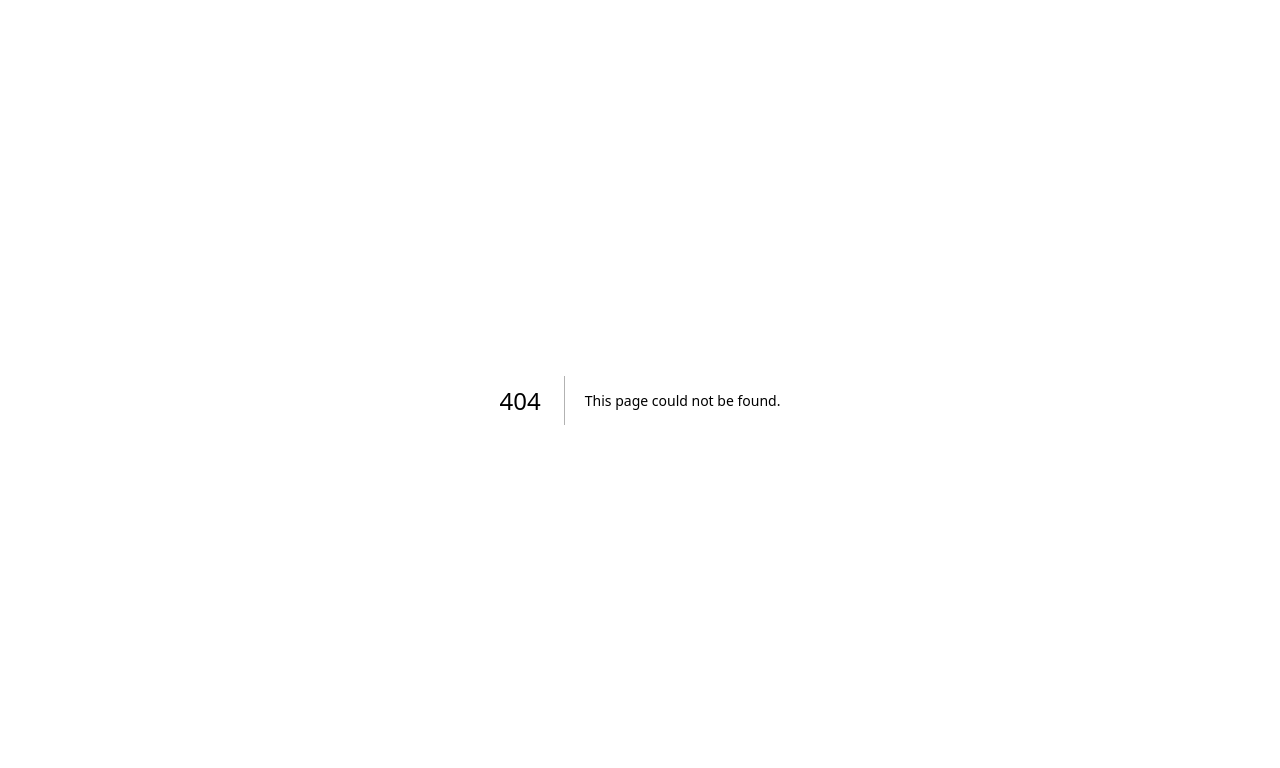
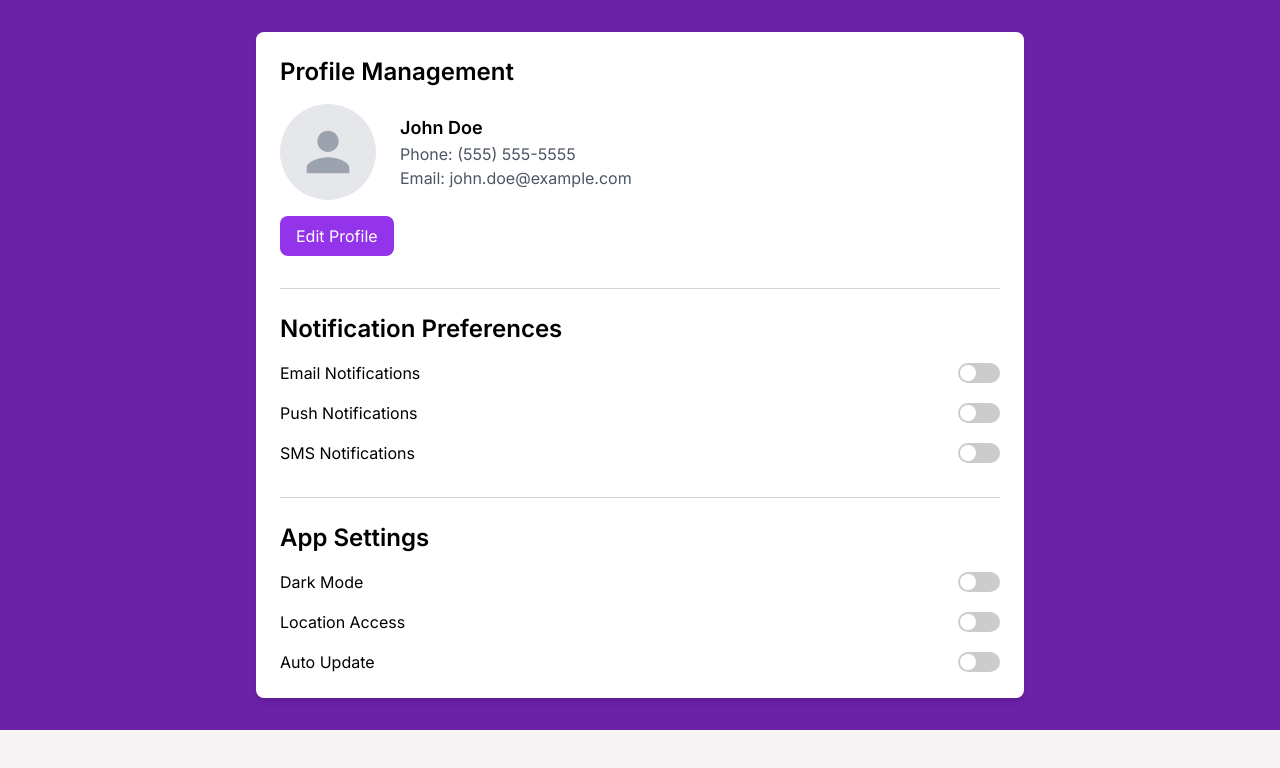
Before and after one commit to Shayan-Mst/vacation, a Next.js app: page /setting in a window 1280 px wide. Before the commit this address had no page. Shown: the top 768 px of the page. Built offline with nearby package versions, Linux system fonts and the light colour scheme.

Commit message:
added setting and profile

```diff
--- a/src/app/globals.css
+++ b/src/app/globals.css
@@ -1062,6 +1062,37 @@ color: var(--white);
   color: #882ac2;
 }
 
+/* setting */
+
+.toggle-checkbox {
+  width: 42px;
+  height: 20px;
+  appearance: none;
+  background-color: #ccc;
+  outline: none;
+  cursor: pointer;
+  border-radius: 10px;
+  position: relative;
+  transition: background-color 0.3s ease;
+}
+.toggle-checkbox::before {
+  content: '';
+  position: absolute;
+  width: 16px;
+  height: 16px;
+  background-color: white;
+  border-radius: 50%;
+  top: 2px;
+  left: 2px;
+  transition: transform 0.3s ease;
+}
+.toggle-checkbox:checked {
+  background-color: #882ac2;
+}
+.toggle-checkbox:checked::before {
+  transform: translateX(22px);
+}
+
 @layer utilities {
   .text-balance {
     text-wrap: balance;
--- /dev/null
+++ b/src/app/setting/page.tsx
@@ -0,0 +1,134 @@
+"use client"
+import React, { useState} from "react";
+
+const page = () => {
+
+    const [isModalVisible, setIsModalVisible] = useState(false);
+
+      const openModal = () => {
+        setIsModalVisible(true);
+      };
+
+      const closeModal = () => {
+        setIsModalVisible(false);
+      };
+  return (
+    <div className='p-8 bg-purple-800'>
+
+  <div className="max-w-3xl mx-auto bg-white rounded-lg shadow-md p-6">
+
+
+    <div className="mb-8">
+      <h2 className="text-2xl font-semibold mb-4">Profile Management</h2>
+      <div className="flex items-center space-x-6">
+
+      <div className="w-24 h-24 bg-gray-200 rounded-full flex items-center justify-center">
+    <svg xmlns="http://www.w3.org/2000/svg" className="w-16 h-16 text-gray-400" fill="currentColor" viewBox="0 0 24 24">
+      <path d="M12 12c2.21 0 4-1.79 4-4s-1.79-4-4-4-4 1.79-4 4 1.79 4 4 4zm0 2c-2.67 0-8 1.34-8 4v2h16v-2c0-2.66-5.33-4-8-4z"/>
+    </svg>
+  </div>
+        <div>
+          <p className="text-lg font-semibold">John Doe</p>
+          <p className="text-gray-600">Phone: (555) 555-5555</p>
+          <p className="text-gray-600">Email: john.doe@example.com</p>
+        </div>
+      </div>
+
+      <button onClick={openModal} className="mt-4 px-4 py-2 bg-purple-600 text-white rounded-lg hover:bg-purple-800">Edit Profile</button>
+    </div>
+
+
+    {/* Modal */}
+    {isModalVisible && (
+        <div className="fixed inset-0 flex items-center justify-center z-50 bg-black bg-opacity-50">
+          <div className="bg-white w-full max-w-lg p-6 rounded-lg shadow-lg">
+            <h2 className="text-2xl font-semibold mb-6">Edit Profile</h2>
+
+            {/* Name Input */}
+            <div className="mb-4">
+              <label htmlFor="name" className="block text-gray-700">Name</label>
+              <input type="text" id="name" className="w-full mt-2 p-2 border border-gray-300 rounded-lg focus:outline-none focus:ring-2 focus:ring-blue-500"/>
+            </div>
+
+            {/* Email Input */}
+            <div className="mb-4">
+              <label htmlFor="email" className="block text-gray-700">Email</label>
+              <input type="email" id="email" className="w-full mt-2 p-2 border border-gray-300 rounded-lg focus:outline-none focus:ring-2 focus:ring-blue-500"/>
+            </div>
+
+            {/* Phone Number Input */}
+            <div className="mb-4">
+              <label htmlFor="phone" className="block text-gray-700">Phone Number</label>
+              <input type="tel" id="phone" className="w-full mt-2 p-2 border border-gray-300 rounded-lg focus:outline-none focus:ring-2 focus:ring-blue-500"/>
+            </div>
+
+            {/* Address Input */}
+            <div className="mb-4">
+              <label htmlFor="address" className="block text-gray-700">Address</label>
+              <input type="text" id="address" className="w-full mt-2 p-2 border border-gray-300 rounded-lg focus:outline-none focus:ring-2 focus:ring-blue-500"/>
+            </div>
+
+            {/* Action Buttons */}
+            <div className="flex justify-end space-x-4">
+              <button
+                onClick={closeModal}
+                className="px-4 py-2 bg-gray-300 rounded-lg hover:bg-gray-400"
+              >
+                Cancel
+              </button>
+              <button onClick={closeModal} className="px-4 py-2 bg-purple-600 text-white rounded-lg hover:bg-purple-800">
+                Apply
+              </button>
+            </div>
+          </div>
+        </div>
+      )}
+    <hr className="border-gray-300 my-6"/>
+
+
+    <div className="mb-8">
+      <h2 className="text-2xl font-semibold mb-4">Notification Preferences</h2>
+      <div className="space-y-4">
+        <div className="flex justify-between items-center">
+          <span>Email Notifications</span>
+          <input type="checkbox" className="toggle-checkbox"/>
+        </div>
+        <div className="flex justify-between items-center">
+          <span>Push Notifications</span>
+          <input type="checkbox" className="toggle-checkbox"/>
+        </div>
+        <div className="flex justify-between items-center">
+          <span>SMS Notifications</span>
+          <input type="checkbox" className="toggle-checkbox"/>
+        </div>
+      </div>
+    </div>
+
+    <hr className="border-gray-300 my-6"/>
+
+
+    <div>
+      <h2 className="text-2xl font-semibold mb-4">App Settings</h2>
+      <div className="space-y-4">
+        <div className="flex justify-between items-center">
+          <span>Dark Mode</span>
+          <input type="checkbox" className="toggle-checkbox"/>
+        </div>
+        <div className="flex justify-between items-center">
+          <span>Location Access</span>
+          <input type="checkbox" className="toggle-checkbox"/>
+        </div>
+        <div className="flex justify-between items-center">
+          <span>Auto Update</span>
+          <input type="checkbox" className="toggle-checkbox"/>
+        </div>
+      </div>
+    </div>
+
+  </div>
+
+    </div>
+  )
+}
+
+export default page
```
